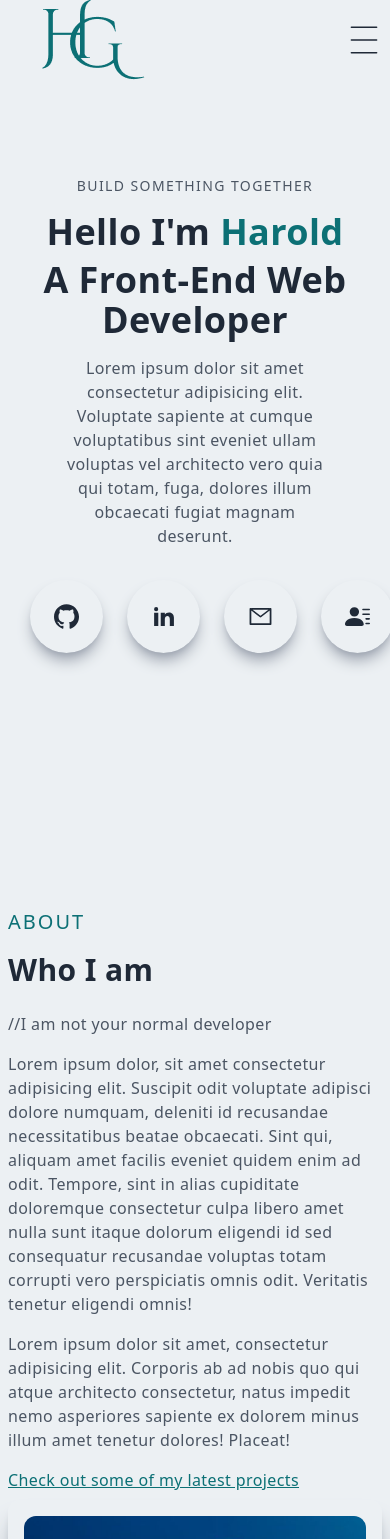
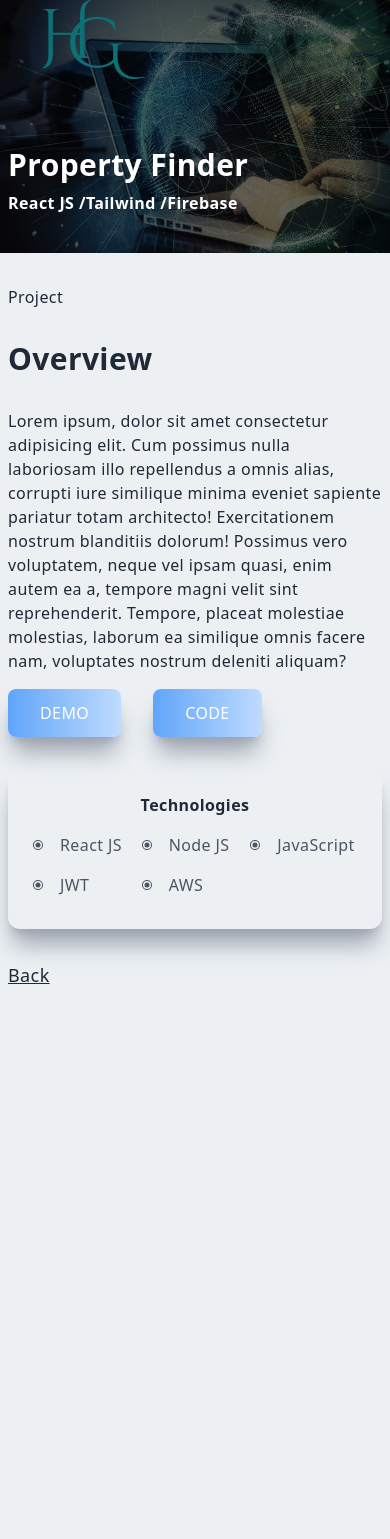
Before and after one commit to Harold2000-ga/Portfolio-Harold, a React (Vite) app: page /property in a window 390 px wide. Shown: the top 1539 px of the page. After the commit the page ends 997 px from the top, so only its background shows below. Built offline with nearby package versions, Linux system fonts and the light colour scheme.

Commit message:
Portfolio Done first

```diff
--- a/package.json
+++ b/package.json
@@ -13,7 +13,8 @@
     "react": "^18.2.0",
     "react-dom": "^18.2.0",
     "react-icons": "^4.8.0",
-    "react-router-dom": "^6.11.2"
+    "react-router-dom": "^6.11.2",
+    "react-router-hash-link": "^2.4.3"
   },
   "devDependencies": {
     "@types/react": "^18.0.28",
--- a/src/App.jsx
+++ b/src/App.jsx
@@ -1,4 +1,4 @@
-import { Routing } from '../../React/Red-Social/client/src/router/Routing'
+import { Routing } from './routes/routes'
 
 function App() {
   return (
--- a/src/components/Icons.jsx
+++ b/src/components/Icons.jsx
@@ -1,23 +1,43 @@
 import { RiLinkedinFill } from 'react-icons/ri'
-import { ImGithub } from 'react-icons/im'
+import { ImGithub, ImTelegram, ImWhatsapp } from 'react-icons/im'
 import { AiOutlineMail } from 'react-icons/ai'
-import { BsFillPersonLinesFill } from 'react-icons/bs'
+import { BsFacebook, BsInstagram, BsMessenger, BsTwitter } from 'react-icons/bs'
 
 export const IconsMain = () => {
   return (
     <div className='flex items-center justify-between max-w-[330px] mx-auto py-4 gap-6'>
-      <div className='rounded-full shadow-lg shadow-gray-400 p-6 cursor-pointer hover:scale-110 ease-in duration-300'>
+      <a
+        href='https://www.linkedin.com/in/harold-guti%C3%A9rrez'
+        rel='noopener noreferrer'
+        target='_blank'
+        className='rounded-full shadow-lg shadow-gray-400 p-6 cursor-pointer hover:scale-110 ease-in duration-300'
+      >
+        <RiLinkedinFill size={25} />
+      </a>
+      <a
+        href='https://github.com/Harold2000-ga'
+        rel='noopener noreferrer'
+        target='_blank'
+        className='rounded-full shadow-lg shadow-gray-400 p-6 cursor-pointer hover:scale-110 ease-in duration-300'
+      >
         <ImGithub size={25} />
-      </div>
-      <div className='rounded-full shadow-lg shadow-gray-400 p-6 cursor-pointer hover:scale-110 ease-in duration-300'>
-        <RiLinkedinFill size={25} />
-      </div>
-      <div className='rounded-full shadow-lg shadow-gray-400 p-6 cursor-pointer hover:scale-110 ease-in duration-300'>
-        <AiOutlineMail size={25} />
-      </div>
-      <div className='rounded-full shadow-lg shadow-gray-400 p-6 cursor-pointer hover:scale-110 ease-in duration-300'>
-        <BsFillPersonLinesFill size={25} />
-      </div>
+      </a>
+      <a
+        href='https://twitter.com/HaroldGA2000'
+        rel='noopener noreferrer'
+        target='_blank'
+        className='rounded-full shadow-lg shadow-gray-400 p-6 cursor-pointer hover:scale-110 ease-in duration-300'
+      >
+        <BsTwitter size={25} />
+      </a>
+      <a
+        href='https://www.facebook.com/harold.gutierrez.96592'
+        rel='noopener noreferrer'
+        target='_blank'
+        className='rounded-full shadow-lg shadow-gray-400 p-6 cursor-pointer hover:scale-110 ease-in duration-300'
+      >
+        <BsFacebook size={25} />
+      </a>
     </div>
   )
 }
@@ -39,18 +59,38 @@ export const IconsSkill = ({ name }) => {
 export const IconsNavBar = () => {
   return (
     <div className='flex items-center justify-between my-4 w-full sm:w-[80%]'>
-      <div className='rounded-full shadow-lg shadow-gray-400 p-3 cursor-pointer hover:scale-105 ease-in duration-300'>
+      <a
+        href='https://www.linkedin.com/in/harold-guti%C3%A9rrez'
+        rel='noopener noreferrer'
+        target='_blank'
+        className='rounded-full shadow-lg shadow-gray-400 p-3 cursor-pointer hover:scale-105 ease-in duration-300'
+      >
+        <RiLinkedinFill />
+      </a>
+      <a
+        href='https://github.com/Harold2000-ga'
+        rel='noopener noreferrer'
+        target='_blank'
+        className='rounded-full shadow-lg shadow-gray-400 p-3 cursor-pointer hover:scale-105 ease-in duration-300'
+      >
         <ImGithub />
-      </div>
-      <div className='rounded-full shadow-lg shadow-gray-400 p-3 cursor-pointer hover:scale-105 ease-in duration-300'>
-        <RiLinkedinFill />
-      </div>
-      <div className='rounded-full shadow-lg shadow-gray-400 p-3 cursor-pointer hover:scale-105 ease-in duration-300'>
-        <BsFillPersonLinesFill />
-      </div>
-      <div className='rounded-full shadow-lg shadow-gray-400 p-3 cursor-pointer hover:scale-105 ease-in duration-300'>
-        <AiOutlineMail />
-      </div>
+      </a>
+      <a
+        href='https://twitter.com/HaroldGA2000'
+        rel='noopener noreferrer'
+        target='_blank'
+        className='rounded-full shadow-lg shadow-gray-400 p-3 cursor-pointer hover:scale-105 ease-in duration-300'
+      >
+        <BsTwitter />
+      </a>
+      <a
+        href='https://www.facebook.com/harold.gutierrez.96592'
+        rel='noopener noreferrer'
+        target='_blank'
+        className='rounded-full shadow-lg shadow-gray-400 p-3 cursor-pointer hover:scale-105 ease-in duration-300'
+      >
+        <BsFacebook />
+      </a>
     </div>
   )
 }
@@ -58,16 +98,16 @@ export const IconsContact = () => {
   return (
     <div className='flex items-center justify-between py-4 '>
       <div className='rounded-full shadow-lg shadow-gray-400 p-6 cursor-pointer hover:scale-110 ease-in duration-300'>
-        <ImGithub size={25} />
+        <ImWhatsapp size={25} />
       </div>
       <div className='rounded-full shadow-lg shadow-gray-400 p-6 cursor-pointer hover:scale-110 ease-in duration-300'>
-        <RiLinkedinFill size={25} />
+        <BsMessenger size={25} />
       </div>
       <div className='rounded-full shadow-lg shadow-gray-400 p-6 cursor-pointer hover:scale-110 ease-in duration-300'>
         <AiOutlineMail size={25} />
       </div>
       <div className='rounded-full shadow-lg shadow-gray-400 p-6 cursor-pointer hover:scale-110 ease-in duration-300'>
-        <BsFillPersonLinesFill size={25} />
+        <ImTelegram size={25} />
       </div>
     </div>
   )
--- a/src/components/ProjectItem.jsx
+++ b/src/components/ProjectItem.jsx
@@ -1,3 +1,5 @@
+import { Link } from 'react-router-dom'
+
 export const ProjectItem = ({ title, image, projectUrl, description }) => {
   return (
     <div className='relative flex items-center justify-center h-auto w-full shadow-xl shadow-gray-400 rounded-xl p-4 group hover:bg-gradient-to-r from-blue-400 to-blue-900'>
@@ -9,11 +11,11 @@ export const ProjectItem = ({ title, image, projectUrl, description }) => {
       <div className='hidden group-hover:block absolute top-[50%] left-[50%] translate-x-[-50%] translate-y-[-50%]'>
         <h3 className='text-2xl text-white tracking-wider text-center '>{title}</h3>
         <p className='pb-4 pt-2 text-white tracking-widest'>{description}</p>
-        <a href={projectUrl}>
+        <Link to={projectUrl}>
           <p className='text-center py-3 rounded-lg bg-white text-gray-700 font-bold text-lg cursor-pointer'>
             More Info
           </p>
-        </a>
+        </Link>
       </div>
     </div>
   )
--- a/src/main.jsx
+++ b/src/main.jsx
@@ -1,6 +1,5 @@
 import ReactDOM from 'react-dom/client'
 import App from './App.jsx'
 import './index.css'
-import { Routing } from './routes/routes.jsx'
 
-ReactDOM.createRoot(document.getElementById('root')).render(<Routing />)
+ReactDOM.createRoot(document.getElementById('root')).render(<App />)
--- /dev/null
+++ b/src/pages/PagePrincipal.jsx
@@ -0,0 +1,17 @@
+import { About } from '../sections/About'
+import { Main } from '../sections/Main'
+import { Skills } from '../sections/Skills'
+import { Projects } from '../sections/Projects'
+import { Contact } from '../sections/Contact'
+
+export const PagePrincipal = () => {
+  return (
+    <div>
+      <Main />
+      <About />
+      <Skills />
+      <Projects />
+      <Contact />
+    </div>
+  )
+}
--- a/src/routes/routes.jsx
+++ b/src/routes/routes.jsx
@@ -1,20 +1,17 @@
-import { BrowserRouter } from 'react-router-dom'
-import { About } from '../sections/About'
-import { Main } from '../sections/Main'
+import { BrowserRouter, Route, Routes } from 'react-router-dom'
+
 import { Navbar } from '../sections/Navbar'
-import { Skills } from '../sections/Skills'
-import { Projects } from '../sections/Projects'
-import { Contact } from '../sections/Contact'
+import { PagePrincipal } from '../pages/PagePrincipal'
+import { Property } from '../sections/Property'
 
 export const Routing = () => {
   return (
     <BrowserRouter>
       <Navbar />
-      <Main />
-      <About />
-      <Skills />
-      <Projects />
-      <Contact />
+      <Routes>
+        <Route path='/' element={<PagePrincipal />} />
+        <Route path='/property' element={<Property />} />
+      </Routes>
     </BrowserRouter>
   )
 }
--- a/src/sections/Navbar.jsx
+++ b/src/sections/Navbar.jsx
@@ -3,7 +3,7 @@ import { useEffect, useState } from 'react'
 import { CiMenuBurger } from 'react-icons/ci'
 import { AiOutlineClose } from 'react-icons/ai'
 import { IconsNavBar } from '../components/Icons'
-import { Link } from 'react-router-dom'
+import { HashLink } from 'react-router-hash-link'
 
 export const Navbar = () => {
   const [nav, setNav] = useState(false)
@@ -26,27 +26,27 @@ export const Navbar = () => {
   return (
     <nav className={shadow ? 'fixed w-full h-20 shadow-xl z-[100]' : 'fixed w-full h-20 z-[100]'}>
       <div className='flex justify-between items-center w-full h-full px-2 2xl:px-16'>
-        <a href='/#Home'>
+        <HashLink to='/#Home'>
           <img src='../src/assets/Logo.png' alt='Logo' className='w-[150] h-[80]' />
-        </a>
+        </HashLink>
         <div>
           {/* Nav md and xl device */}
           <ul className='hidden md:flex'>
-            <a href='/#Home'>
+            <HashLink to='/#Home'>
               <li className='ml-10 text-sm uppercase hover:border-b-2 border-primary'>Home</li>
-            </a>
-            <a href='/#about'>
+            </HashLink>
+            <HashLink to='/#about'>
               <li className='ml-10 text-sm uppercase hover:border-b-2  border-primary'>About</li>
-            </a>
-            <a href='/#Skills'>
+            </HashLink>
+            <HashLink to='/#Skills'>
               <li className='ml-10 text-sm uppercase hover:border-b-2  border-primary'>Skill</li>
-            </a>
-            <a href='/#Projects'>
+            </HashLink>
+            <HashLink to='/#Projects'>
               <li className='ml-10 text-sm uppercase hover:border-b-2  border-primary'>Project</li>
-            </a>
-            <a href='/#Contact'>
+            </HashLink>
+            <HashLink to='/#Contact'>
               <li className='ml-10 text-sm uppercase hover:border-b-2  border-primary'>Contact</li>
-            </a>
+            </HashLink>
           </ul>
           <div onClick={handleNav} className='md:hidden cursor-pointer'>
             <CiMenuBurger size={36} />
@@ -77,21 +77,31 @@ export const Navbar = () => {
           </div>
           <div className='py-4 flex flex-col'>
             <ul>
-              <a href='/'>
-                <li className='py-4 text-sm'>Home</li>
-              </a>
-              <a href='/'>
-                <li className='py-4 text-sm'>About</li>
-              </a>
-              <a href='/'>
-                <li className='py-4 text-sm'>Skills</li>
-              </a>
-              <a href='/'>
-                <li className='py-4 text-sm'>Projects</li>
-              </a>
-              <a href='/'>
-                <li className='py-4 text-sm'>Contact</li>
-              </a>
+              <HashLink to='/#Home'>
+                <li onClick={handleNav} className='py-4 text-sm'>
+                  Home
+                </li>
+              </HashLink>
+              <HashLink to='/#about'>
+                <li onClick={handleNav} className='py-4 text-sm'>
+                  About
+                </li>
+              </HashLink>
+              <HashLink to='/#Skills'>
+                <li onClick={handleNav} className='py-4 text-sm'>
+                  Skills
+                </li>
+              </HashLink>
+              <HashLink to='/#Projects'>
+                <li onClick={handleNav} className='py-4 text-sm'>
+                  Projects
+                </li>
+              </HashLink>
+              <HashLink to='/#Contact'>
+                <li onClick={handleNav} className='py-4 text-sm'>
+                  Contact
+                </li>
+              </HashLink>
             </ul>
             <div className='py-20'>
               <p className='uppercase tracking-widest text-primary'>LET'S CONNEct</p>
--- a/src/sections/Projects.jsx
+++ b/src/sections/Projects.jsx
@@ -11,7 +11,7 @@ export const Projects = () => {
           title='Laptop testing'
           description='MERN STACK'
           image={about1}
-          projectUrl='/about1'
+          projectUrl='/property'
         />
         <ProjectItem
           title='Laptop testing1'
--- /dev/null
+++ b/src/sections/Property.jsx
@@ -0,0 +1,63 @@
+import { RiRadioButtonLine } from 'react-icons/ri'
+import { HashLink } from 'react-router-hash-link'
+
+export const Property = () => {
+  return (
+    <div className='w-full'>
+      <div className='w-screen h-[30vh] lg:h-[40vh] relative '>
+        <div className='absolute top-0 left-0 w-full h-[30vh] lg:h-[40vh] bg-black/60 z-10'></div>
+        <img src='../../src/assets/about2.jpg' alt='Casa' className='object-fill w-full h-full' />
+        <div className='text-white p-2 z-10 absolute top-[70%] max-w-[1240px] w-full left-[50%] right-[50%] translate-x-[-50%] translate-y-[-50%]'>
+          <h2 className='py-2'>Property Finder</h2>
+          <h3>React JS /Tailwind /Firebase</h3>
+        </div>
+      </div>
+      <div className='max-w-[1240px] mx-auto p-2 grid md:grid-cols-5 gap-8 pt-8'>
+        <div className='col-span-4'>
+          <p>Project</p>
+          <h2 className='py-8'>Overview</h2>
+          <p>
+            Lorem ipsum, dolor sit amet consectetur adipisicing elit. Cum possimus nulla laboriosam
+            illo repellendus a omnis alias, corrupti iure similique minima eveniet sapiente pariatur
+            totam architecto! Exercitationem nostrum blanditiis dolorum! Possimus vero voluptatem,
+            neque vel ipsam quasi, enim autem ea a, tempore magni velit sint reprehenderit. Tempore,
+            placeat molestiae molestias, laborum ea similique omnis facere nam, voluptates nostrum
+            deleniti aliquam?
+          </p>
+          <button className='px-8 py-3 mt-4 mr-8'>Demo</button>
+          <button className='px-8 py-3 mt-4'>Code</button>
+        </div>
+        <div className='col-span-4 md:col-span-1 shadow-xl shadow-gray-400 rounded-xl p-4'>
+          <div className='p-2'>
+            <p className='text-center font-bold pb-2'>Technologies</p>
+            <div className='grid grid-cols-3 md:grid-cols-1'>
+              <p className='text-gray-600 py-2 flex items-center'>
+                <RiRadioButtonLine className='pr-1 mr-3' />
+                React JS
+              </p>
+              <p className='text-gray-600 py-2 flex items-center'>
+                <RiRadioButtonLine className='pr-1 mr-3' />
+                Node JS
+              </p>
+              <p className='text-gray-600 py-2 flex items-center'>
+                <RiRadioButtonLine className='pr-1 mr-3' />
+                JavaScript
+              </p>
+              <p className='text-gray-600 py-2 flex items-center'>
+                <RiRadioButtonLine className='pr-1 mr-3' />
+                JWT
+              </p>
+              <p className='text-gray-600 py-2 flex items-center'>
+                <RiRadioButtonLine className='pr-1 mr-3' />
+                AWS
+              </p>
+            </div>
+          </div>
+        </div>
+        <HashLink to='/#Projects'>
+          <p className='underline cursor-pointer text-lg'> Back </p>
+        </HashLink>
+      </div>
+    </div>
+  )
+}
```
Also changed, not shown: 1 other file (tests, documents, lock files or other folders).
